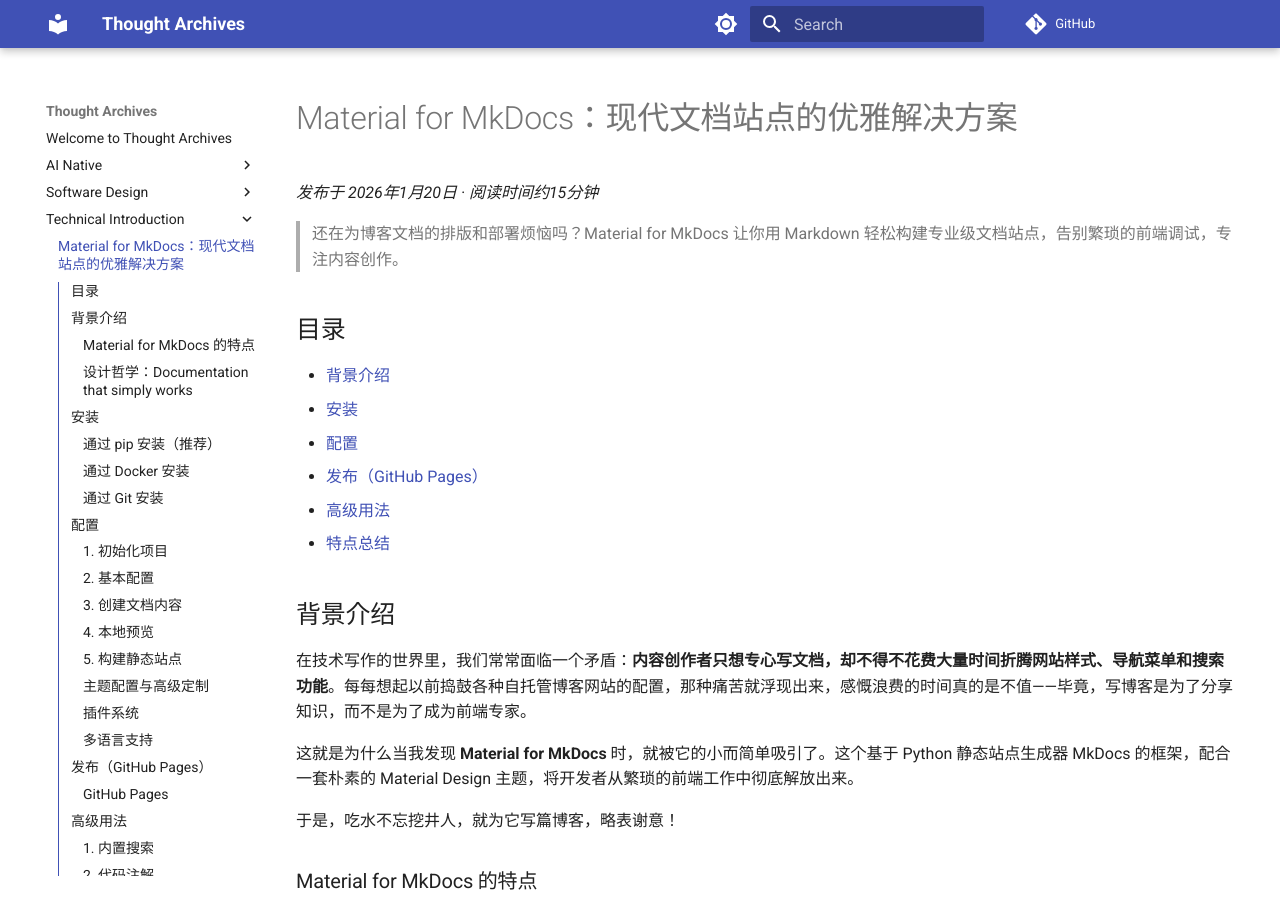
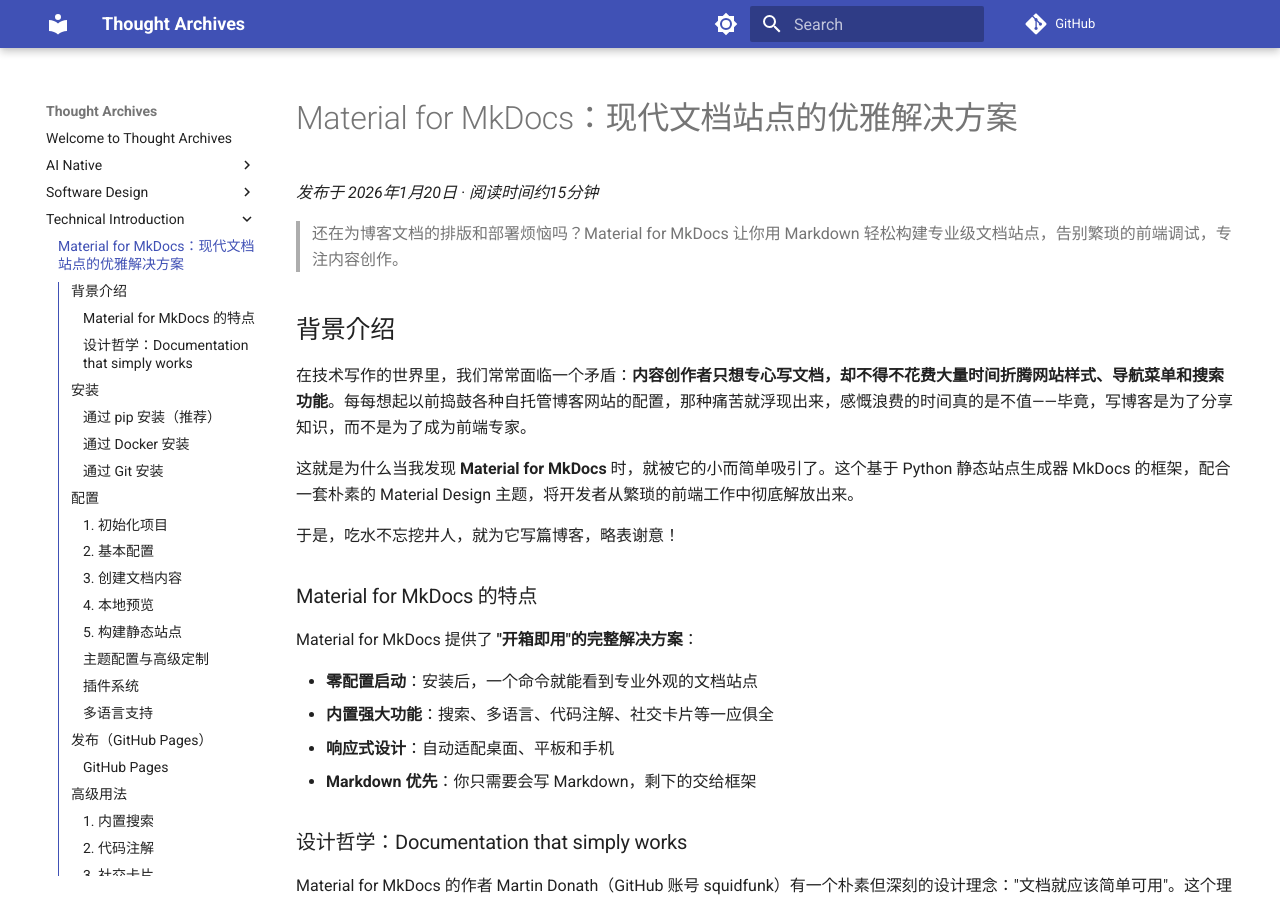
Before and after one commit to MagicBowen/thought-archives, an MkDocs documentation site: the page built from docs/Technical-Introduction/mkdocs-material-intro.md, in a window 1280 px wide and 900 px high. Built offline with MkDocs 1.6.1 and Material for MkDocs 9.7.7, drawn with Linux system fonts in a browser that asks for light colours; comment, search, counter and statistics services are not loaded.

Commit message:
remove the memu

```diff
--- a/docs/Technical-Introduction/mkdocs-material-intro.md
+++ b/docs/Technical-Introduction/mkdocs-material-intro.md
@@ -3,15 +3,6 @@
 *发布于 2026年1月20日 · 阅读时间约15分钟*
 
 > 还在为博客文档的排版和部署烦恼吗？Material for MkDocs 让你用 Markdown 轻松构建专业级文档站点，告别繁琐的前端调试，专注内容创作。
-
-## 目录
-
-- [背景介绍](#背景介绍)
-- [安装](#安装)
-- [配置](#配置)
-- [发布（GitHub Pages）](#发布github-pages)
-- [高级用法](#高级用法)
-- [特点总结](#特点总结)
 
 ## 背景介绍
 
```
